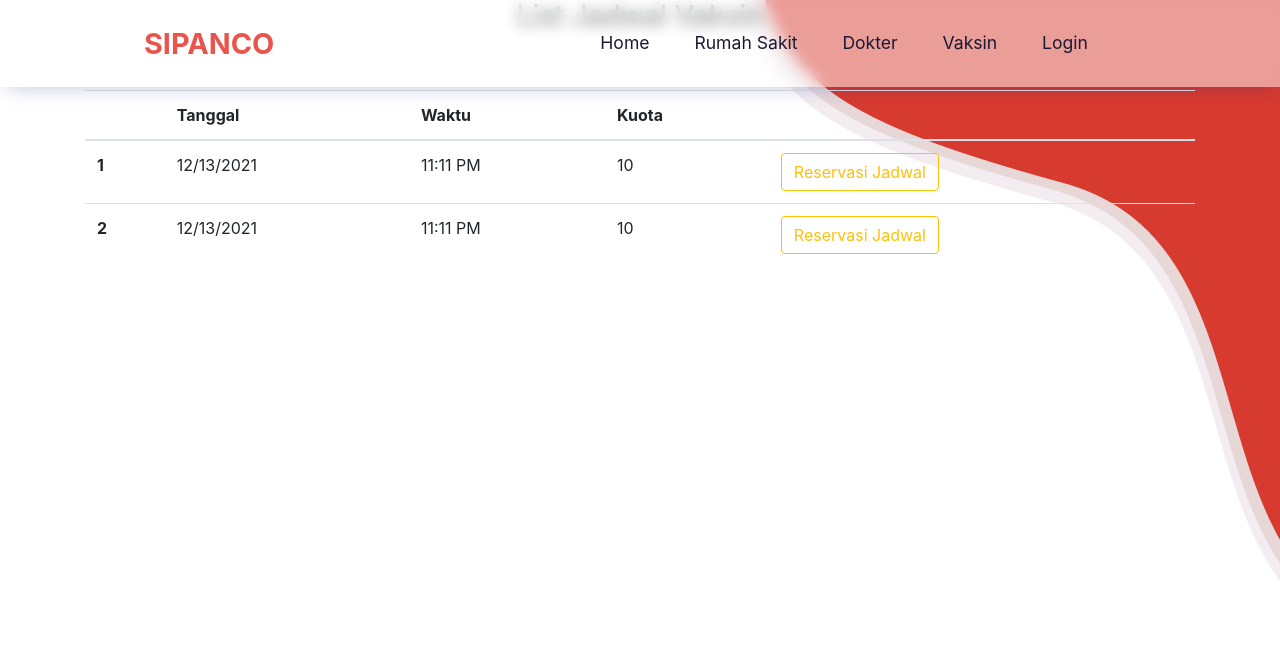
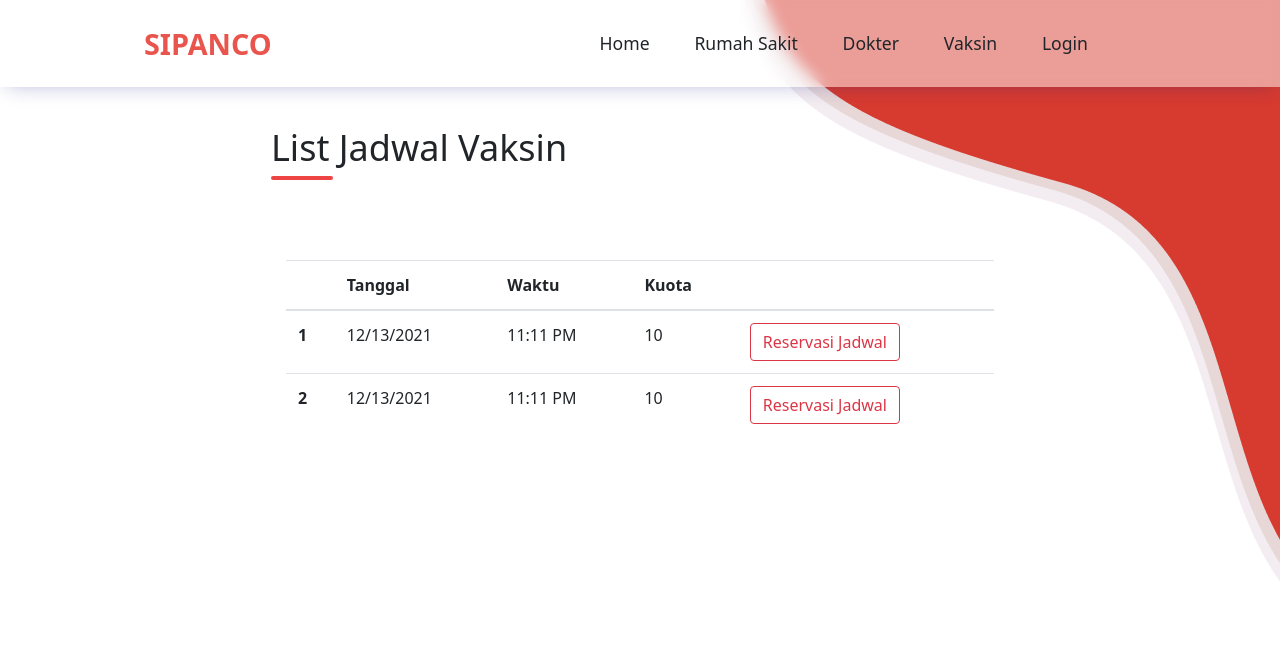
Before and after one commit to SIPANCO-RPL/django-sipanco, a Django app: template templates/showVaksin.html in a window 1280 px wide. Shown: the top 665 px of the page. Run offline with Django 3.2, Linux system fonts and the light colour scheme; the template is opened without the code that fills it, so the values that code supplies are empty; some libraries are stand-ins or nearby versions.

Commit message:
change url for lihat jadwal vaksin page

```diff
--- a/app/vaksin/urls.py
+++ b/app/vaksin/urls.py
@@ -5,5 +5,5 @@ app_name = 'vaksin'
 
 urlpatterns = [
     path('/addVaksin', create_vaksin, name='create_vaksin'),
-    path('/showVaksin', list_vaksin, name='list_vaksin'),
+    path('', list_vaksin, name='list_vaksin'),
 ]
--- a/templates/showVaksin.html
+++ b/templates/showVaksin.html
@@ -1,11 +1,13 @@
 {% extends "common/base.html" %}
 {% block content %}
+    <link href="https://unpkg.com/tailwindcss@^2/dist/tailwind.min.css" rel="stylesheet">
     <title>Jadwal Vaksin | SIPANCO</title>
-    <div class="container" >
-        <h3 class="d-flex justify-content-center">List Jadwal Vaksin</h3>
-    </div>
-    <br></br>
-    <div class="container">
+    <div class="container mx-auto mt-32" style="max-width: 768px;">
+        <div class="flex flex-col items-center md:items-start">
+            <h1 class="mb-2 text-3xl sm:text-4xl">List Jadwal Vaksin</h1>
+            <div class="w-1/12 bg-red-500 px-3 h-1 rounded-xl" />
+        </div>
+    <div class="container mx-auto mt-20">
     <table class="table">
         <thead>
         <tr>
@@ -23,7 +25,7 @@
             <td>11:11 PM</td>
             <td>10</td>
             <td>
-                <button type="submit" class="btn btn-outline-warning">Reservasi Jadwal</button>
+                <button type="submit" class="btn btn-outline-danger">Reservasi Jadwal</button>
             </td>
         </tr>
         <tr>
@@ -32,7 +34,7 @@
             <td>11:11 PM</td>
             <td>10</td>
             <td>
-                <button type="submit" class="btn btn-outline-warning">Reservasi Jadwal</button>
+                <button type="submit" class="btn btn-outline-danger">Reservasi Jadwal</button>
             </td>
         </tr>
         </tbody>
```
